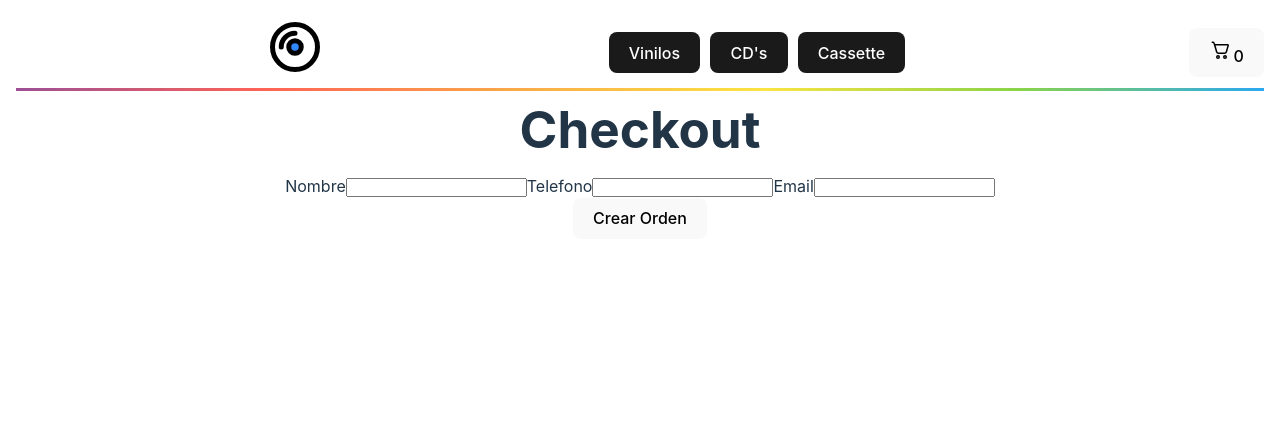
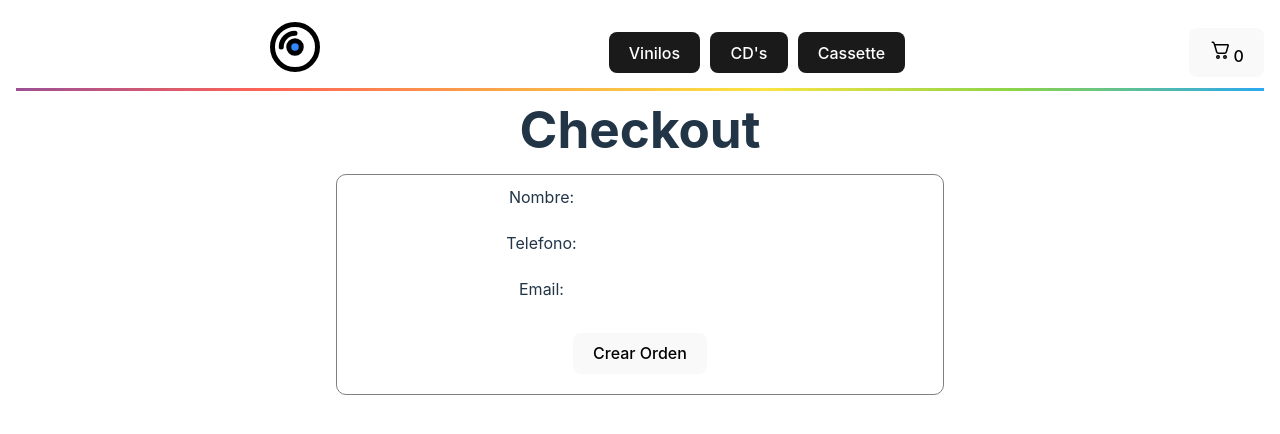
Before and after one commit to RogelioRomo/Discoland, a React (Vite) app: page /checkout in a window 1280 px wide. Shown: the top 434 px of the page. Built offline with nearby package versions, Linux system fonts and the light colour scheme.

Commit message:
arreglando estilos

```diff
--- a/src/components/Cart/Cart.css
+++ b/src/components/Cart/Cart.css
@@ -0,0 +1,18 @@
+.checkFlex{
+    padding-top: 20px;
+}
+
+h3{
+    padding:0 20px;
+}
+
+.element{
+    display: flex;
+    flex-direction: row;
+    justify-content: center;
+}
+.cardCart{
+    border: 1px solid gray;
+    border-radius: 10px;
+    margin: 10px 10rem;
+}
--- a/src/components/Cart/Cart.jsx
+++ b/src/components/Cart/Cart.jsx
@@ -1,5 +1,4 @@
 import { useCart } from "../../context/CartContext";
-import { Link } from "react-router-dom";
 import { useNavigate } from "react-router-dom";
 import './Cart.css'
 
@@ -13,7 +12,7 @@ export const Cart = () => {
         return (
             <div>
                 <h1>No hay productos en el carrito</h1>
-                <Link to='/' className=''>Visitar tienda</Link>
+                <button onClick={() => navigate('/')}>Home page</button>
             </div>
         )
     }
@@ -28,20 +27,20 @@ export const Cart = () => {
                                 <div className="cardCart">
                                     <div key={prod.id} className="element">
                                         <h3>{prod.name}</h3>
-                                        <h3>Cantidad:{prod.quantity}</h3>
+                                        <h3>Cantidad: {prod.quantity}</h3>
                                     </div>
                                 </div>
                             )
                         })
                     }
 
-                <div className="element2">
-                    <div>
+                <div className="checkFlex">
+                    <div className="element">
                         <h3>Cantidad Total: {totalQuantity}</h3>
                         <h3>Total: ${total}</h3>
                     </div>
-                    <button onClick={() => clearCart() }>Limpiar el carrito</button>
-                    <button onClick={() => navigate('/checkout')}>Checkout</button>
+                    <button className="button" onClick={() => clearCart() }>Limpiar el carrito</button>
+                    <button className="button" onClick={() => navigate('/checkout')}>Checkout</button>
                 </div>
             </div>
         </div>
--- a/src/components/CheckoutForm/CheckoutForm.css
+++ b/src/components/CheckoutForm/CheckoutForm.css
@@ -0,0 +1,22 @@
+.createButton{
+    margin: 10px;
+}
+
+.form{
+    display: flex;
+    flex-direction: column;
+    border: 1px solid gray;
+    border-radius: 10px;
+    margin: 0 20rem;
+}
+
+.label{
+    padding: 10px;
+}
+
+input{
+    border: none;
+    border-radius: 10px;
+    margin-left:10px;
+    padding:5px;
+}
--- a/src/components/CheckoutForm/CheckoutForm.jsx
+++ b/src/components/CheckoutForm/CheckoutForm.jsx
@@ -17,24 +17,24 @@ const CheckoutForm = ({ onConfirm }) => {
     }
 
     return (
-        <div className="Container">
-            <form onSubmit={handleConfirm} className="Form">
-                <label className="Label">
-                    Nombre
-                    <input className="Input" type="text" value={name} onChange={({ target }) => setName(target.value)} />
+        <div className="container">
+            <form onSubmit={handleConfirm} className="form">
+                <label className="label">
+                    Nombre:
+                    <input className="" type="text" value={name} onChange={({ target }) => setName(target.value)} />
                 </label>
 
-                <label className="Label">
-                    Telefono
-                    <input className="Input" type="text" value={phone} onChange={({ target }) => setPhone(target.value)} />
+                <label className="label">
+                    Telefono:
+                    <input className="" type="text" value={phone} onChange={({ target }) => setPhone(target.value)} />
                 </label>
 
-                <label className="Label">
-                    Email
-                    <input className="Input" type="email" value={email} onChange={({ target }) => setEmail(target.value)} />
+                <label className="label">
+                    Email:
+                    <input className="" type="email" value={email} onChange={({ target }) => setEmail(target.value)} />
                 </label>
-                <div className="Label">
-                    <button type="submit" className="Button">Crear Orden</button>
+                <div className="label">
+                    <button type="submit" className="createButton">Crear Orden</button>
                 </div>
             </form>
         </div>
--- a/src/components/ItemDetail/ItemDetail.jsx
+++ b/src/components/ItemDetail/ItemDetail.jsx
@@ -1,10 +1,11 @@
 import "./ItemDetail.css"
 import { useContext, useState } from "react"
 import ItemCount from "../ItemCount/ItemCount"
-import { Link } from "react-router-dom"
 import { useCart } from "../../context/CartContext";
+import { useNavigate } from "react-router-dom";
 
 const ItemDetail = ({id, name, img, category, description, price, stock})=>{
+    const navigate = useNavigate()
 
     const [quantityAdded, setQuantityAdded] = useState(0)
 
@@ -44,7 +45,8 @@ const ItemDetail = ({id, name, img, category, description, price, stock})=>{
             <footer className="itemFooter">
                 {
                     isInCart(id) ? (
-                        <Link to="/cart" className="button">Terminar Compra</Link>
+                        <button onClick={() => navigate('/cart')}>Terminar compra</button>
+
                     ) : (
                         <ItemCount initial={1} stock={stock} onAdd={handleOnAdd}/>
                     )
```
Also changed, not shown: src/components/ItemDetail/ItemDetail.css (+4 -4 lines).
